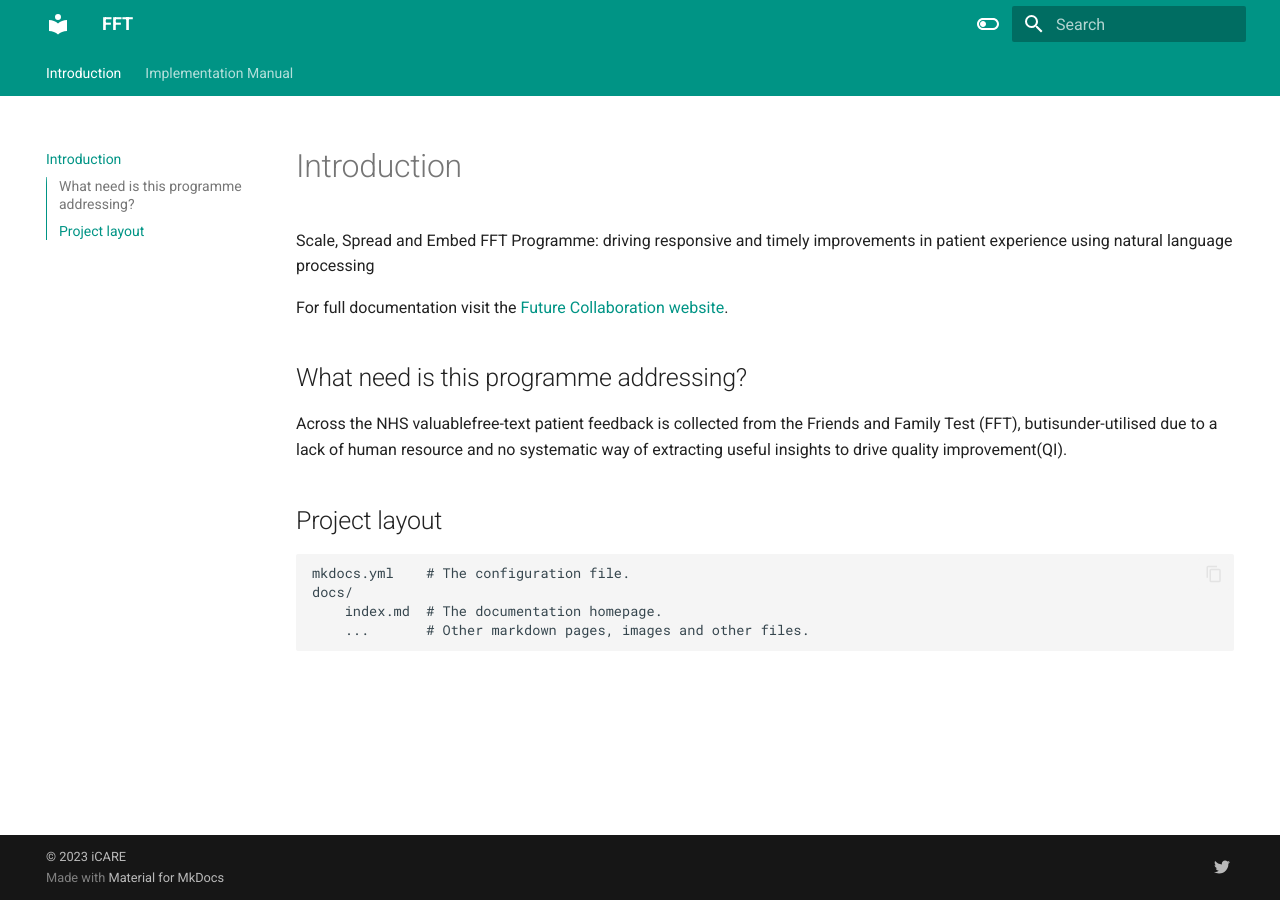
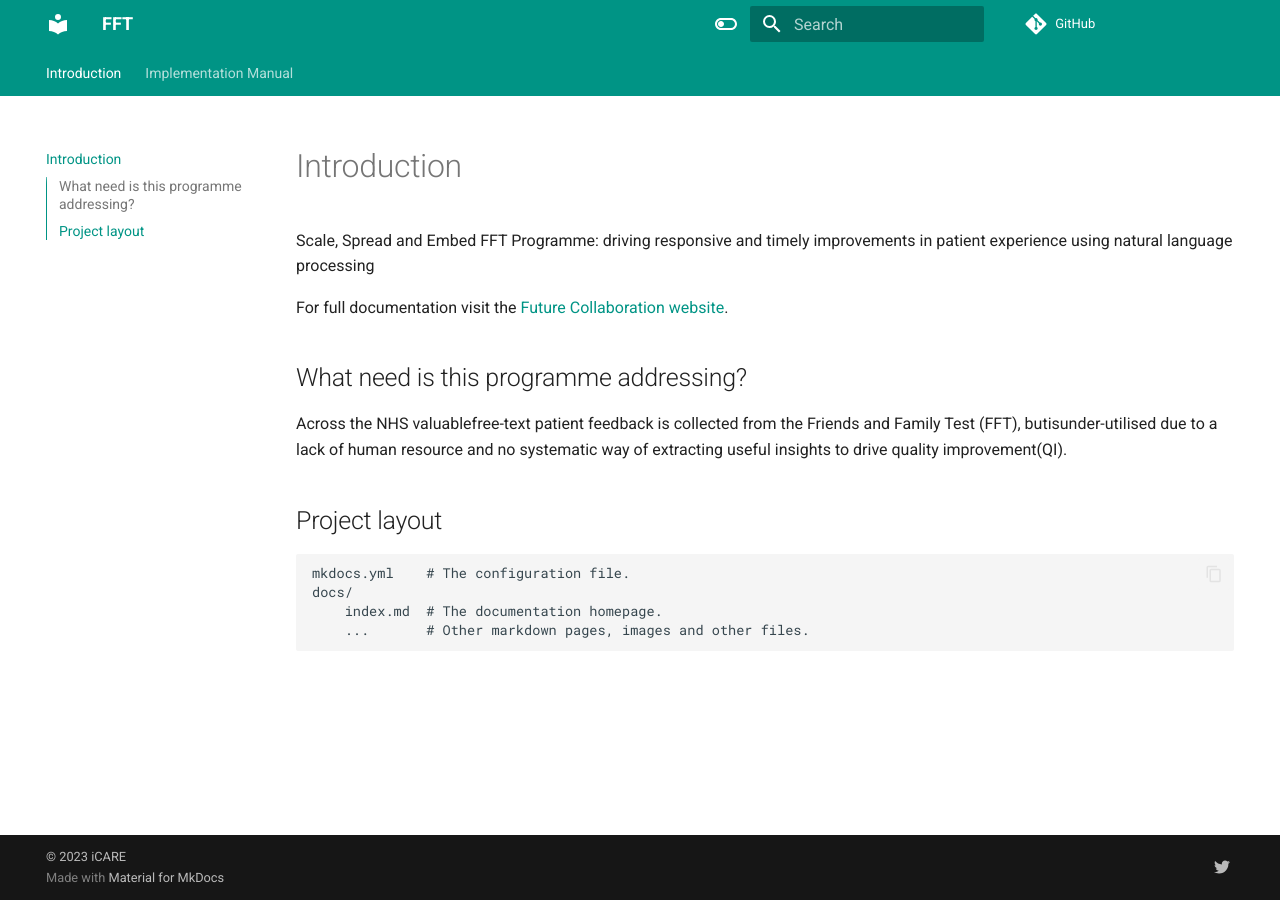
Before and after one commit to ccarenzoIC/fft.github.io, an MkDocs documentation site: the page built from docs/index.md, in a window 1280 px wide. Built offline with MkDocs 1.6.1 and Material for MkDocs 9.7.7, drawn with Linux system fonts in a browser that asks for light colours; comment, search, counter and statistics services are not loaded.

Commit message:
adding verion

```diff
--- a/mkdocs.yml
+++ b/mkdocs.yml
@@ -1,4 +1,7 @@
 site_name: FFT
+site_url: https://ccarenzoic.github.io/fft.github.io/
+repo_url: https://github.com/ccarenzoIC/fft.github.io
+repo_name: GitHub
 theme:
   name: material
   features:
```
